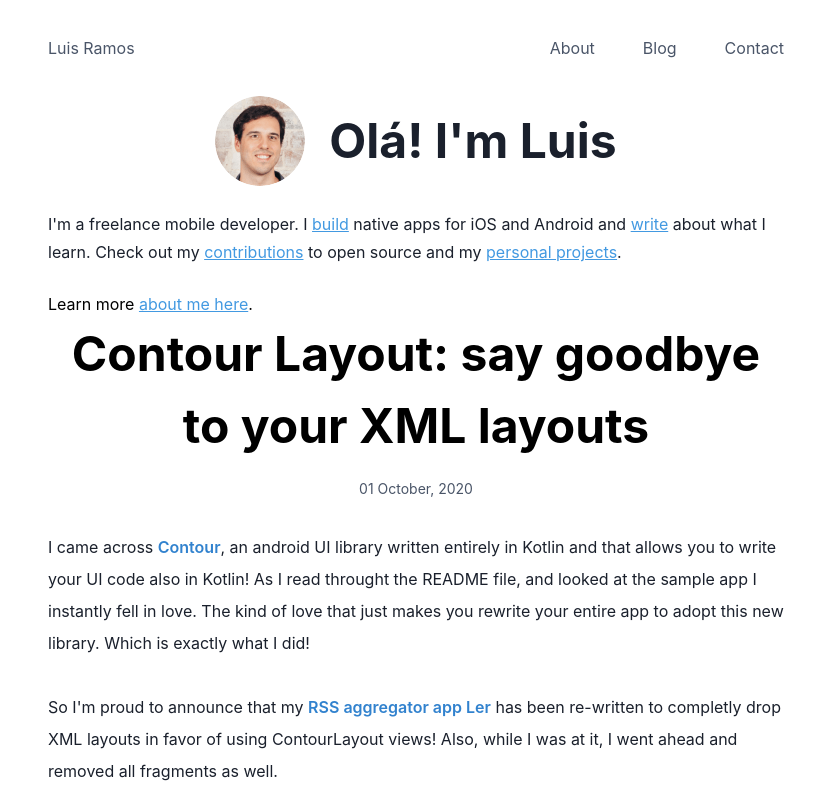
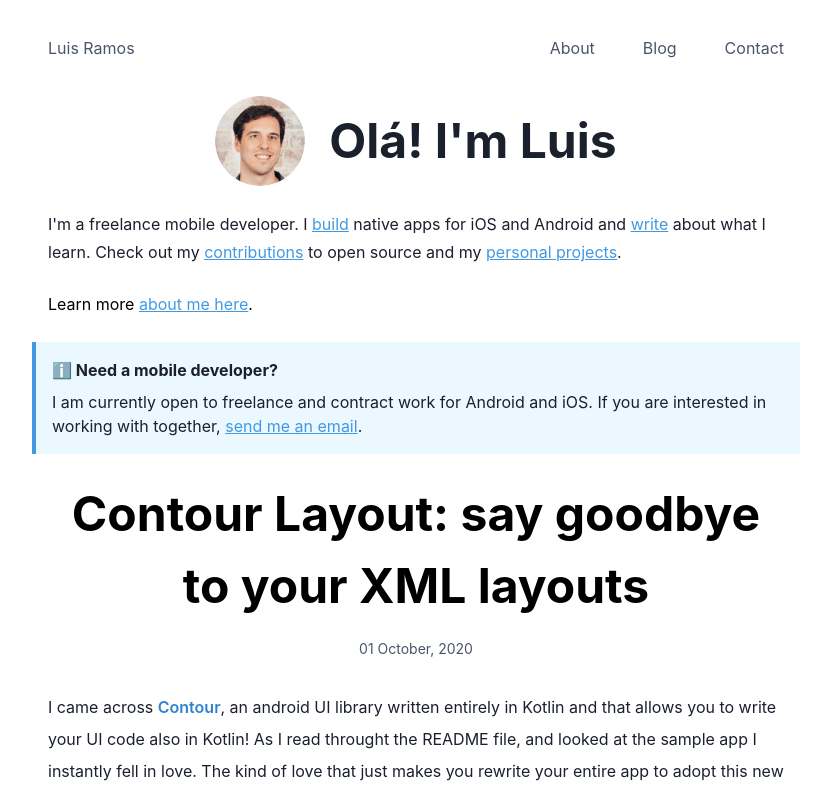
Before and after one commit to orgmir/luisramos.dev, a Gatsby site: page / in a window 1280 px wide. Shown: the top 794 px of the page, without its empty margins (224-1055 px from the left). Built offline with nearby package versions, Linux system fonts and the light colour scheme; Gatsby itself is replaced by a stand-in of ours.

Commit message:
Add new component LFW

```diff
--- /dev/null
+++ b/src/components/lfw.js
@@ -0,0 +1,20 @@
+import React from 'react'
+
+const LFW = () => (
+	<div className="blockquote info mt-6">
+		<span className="text-gray-900 font-bold"> Need a mobile developer?</span>
+		<p className="mt-2 text-gray-900 ">
+			I am currently open to freelance and contract work for Android and iOS. If
+			you are interested in working with together,{' '}
+			<a
+				className="underline text-blue-500 hover:text-blue-700"
+				href="mailto:luis.ramos@hey.com"
+			>
+				send me an email
+			</a>
+			.
+		</p>
+	</div>
+)
+
+export default LFW
--- a/src/pages/index.js
+++ b/src/pages/index.js
@@ -4,6 +4,7 @@ import { graphql, Link } from 'gatsby'
 import Layout from '../components/layout'
 import SEO from '../components/seo'
 import Face from '../components/face'
+import LFW from '../components/lfw'
 import Post from '../components/post'
 
 const IndexPage = ({
@@ -13,7 +14,7 @@ const IndexPage = ({
   },
 }) => {
   const posts = edges.map(({ node }, index) => (
-    <>
+    <div>
       <Post
         title={node.frontmatter.title}
         date={node.frontmatter.date}
@@ -26,12 +27,13 @@ const IndexPage = ({
         </Link>
       </div>
       {index !== edges.length - 1 && <PostSeparator />}
-    </>
+    </div>
   ))
   return (
     <Layout location={location}>
       <SEO title="Home" />
       <Face />
+      <LFW />
       {posts}
     </Layout>
   )
```
